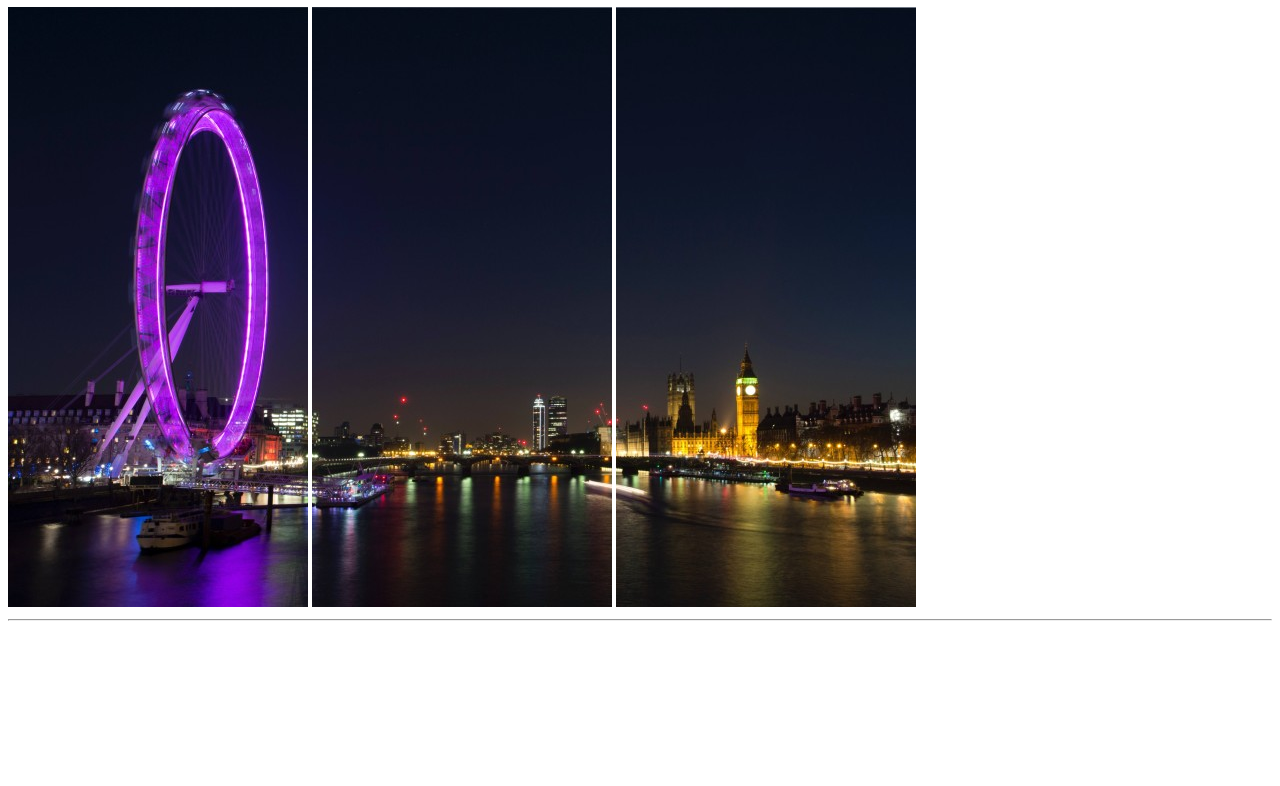
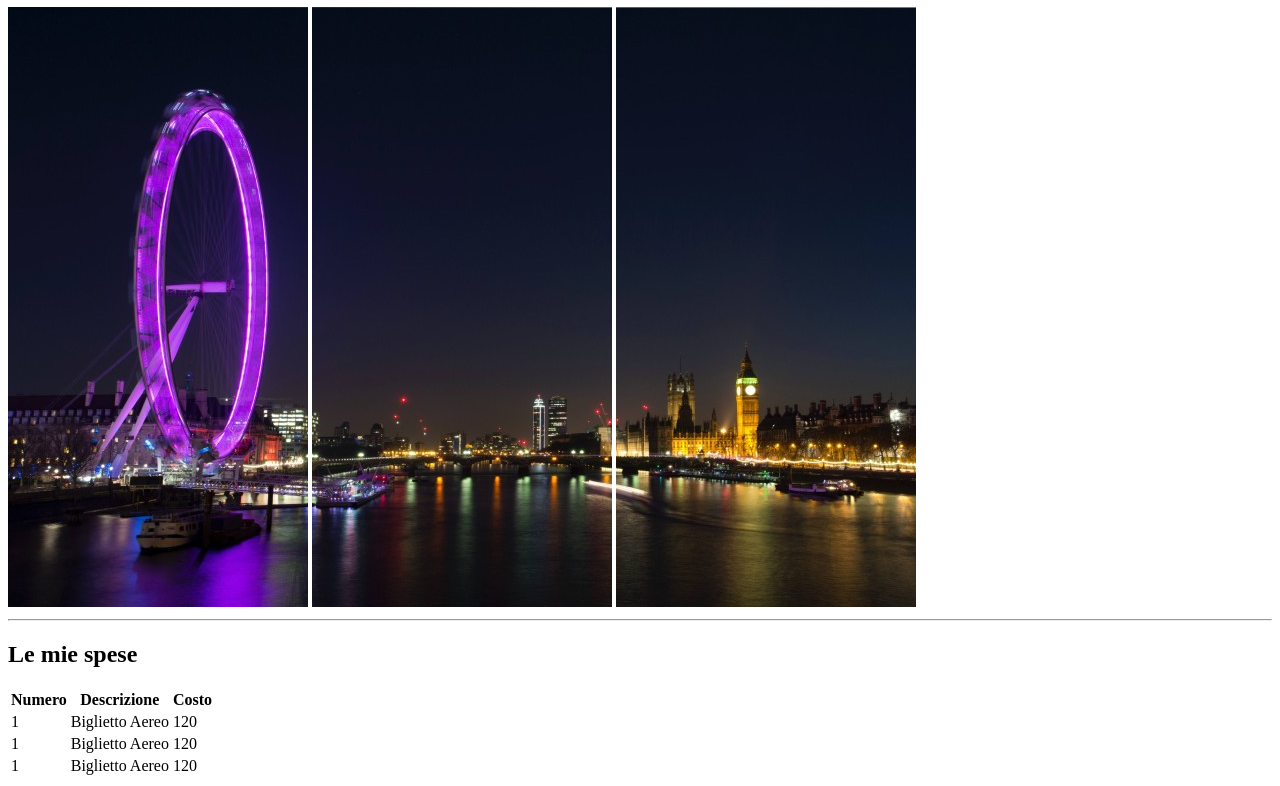
Before and after one commit to Youss0203/html-london-trip, a plain HTML site: page index.html in a window 1280 px wide. Shown: the part 73-859 px from the top of the page. Before the commit the page ends 800 px from the top, so only its background shows below. Drawn offline with Linux system fonts and the light colour scheme.

Commit message:
il mio viaggio a londra con la tabella

```diff
--- a/index.html
+++ b/index.html
@@ -9,13 +9,41 @@
 <body>
     <header>
         <h1>
-            London Trip
+            Il mio viaggio a Londra
         </h1>
         <img src="./img/pexels-bill-emrich-230794-0.jpg">
         <img src="./img/pexels-bill-emrich-230794-1.jpg">
         <img src="./img/pexels-bill-emrich-230794-2.jpg">
         <hr>
     </header>
+    <section>
+        <h2>
+            Le mie spese
+        </h2>
+        <table>
+            <tr>
+                <th>Numero</th>
+                <th>Descrizione</th>
+                <th>Costo</th>
+            </tr>
+            <tr>
+                <td>1</td>
+                <td>Biglietto Aereo</td>
+                <td>120</td>
+            </tr>
+            <tr>
+                <td>1</td>
+                <td>Biglietto Aereo</td>
+                <td>120</td>
+            </tr>
+            <tr>
+                <td>1</td>
+                <td>Biglietto Aereo</td>
+                <td>120</td>
+            </tr>
+        </table>
+    </section>
+
 
 </body>
 </html>
```
